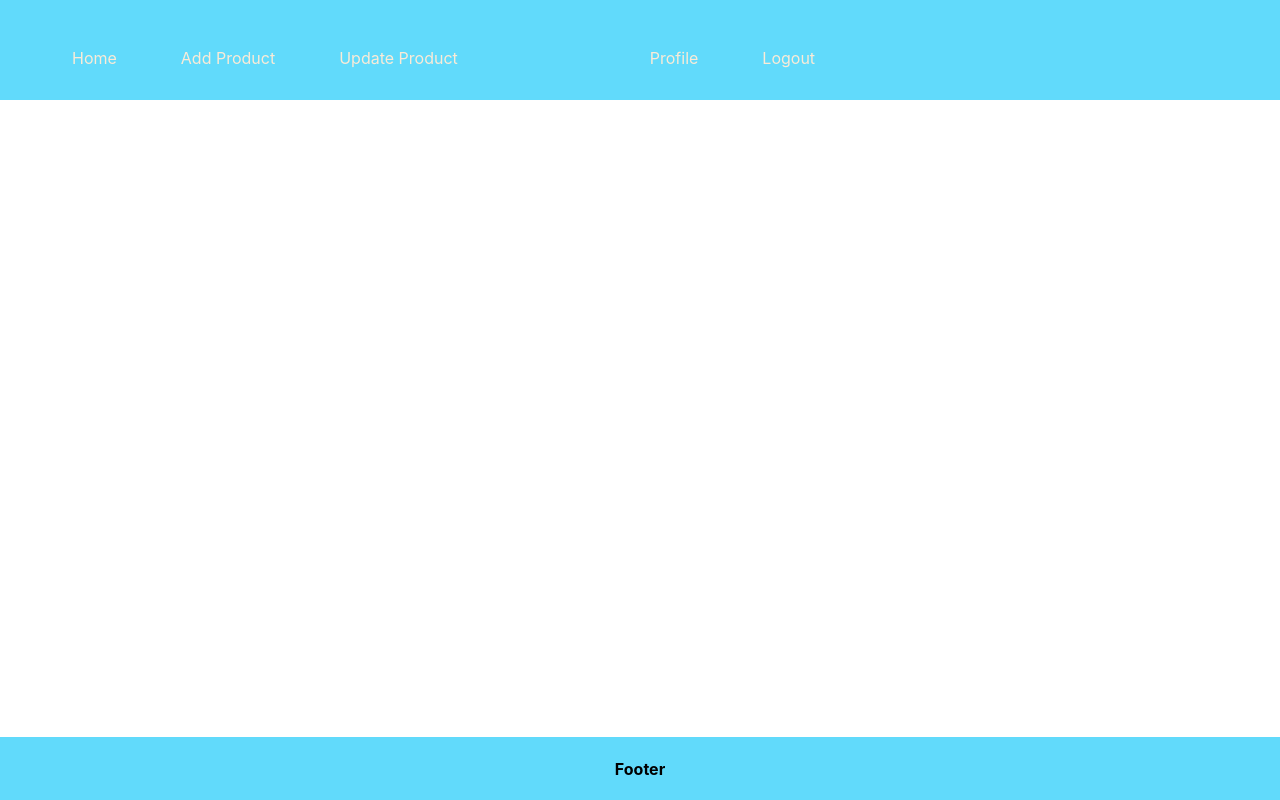
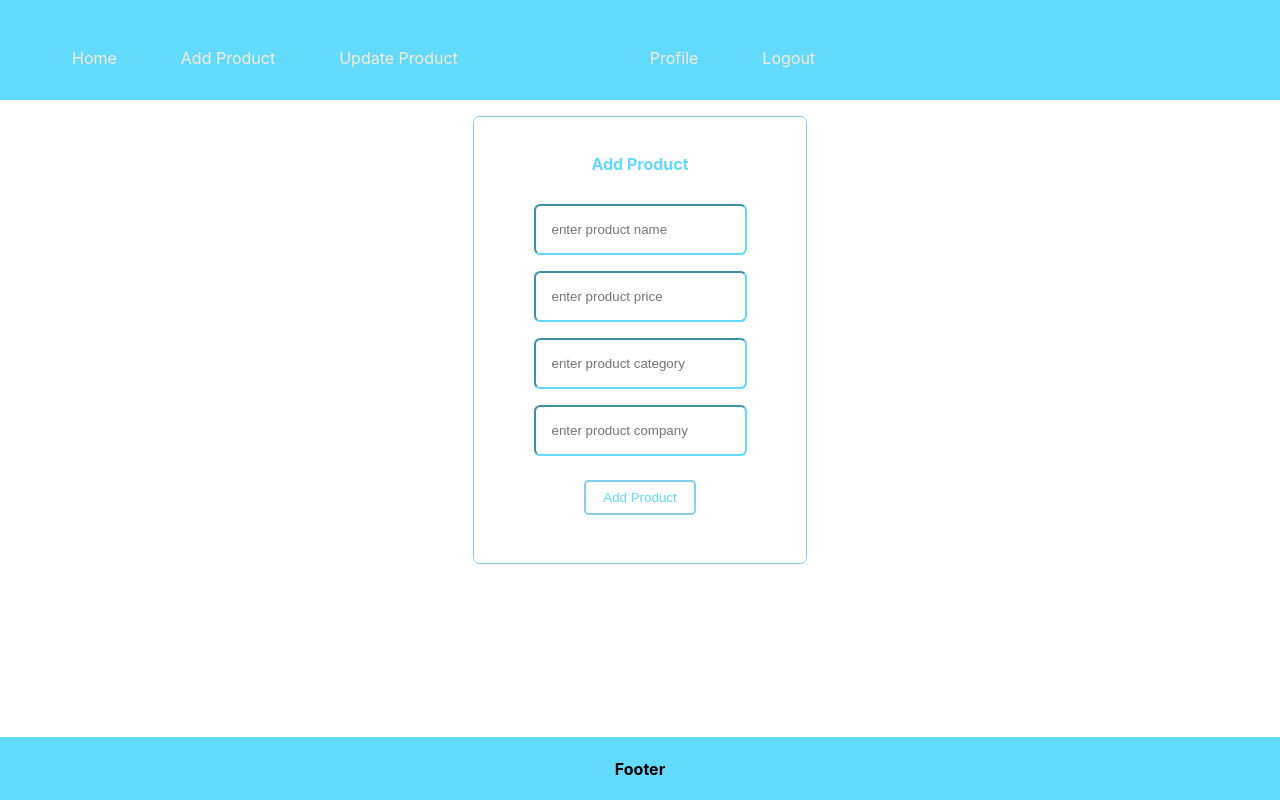
Before and after one commit to NikhilNaroliya/e-com, a React (Create React App) app in the folder frontEnd/: page /add-product in a window 1280 px wide. Shown: the top 800 px of the page. Built offline with nearby package versions, Linux system fonts and the light colour scheme; sample sign-in values are in the browser's storage.

Commit message:
done with login and signup added addProduct page done validations

```diff
--- a/frontEnd/package.json
+++ b/frontEnd/package.json
@@ -37,5 +37,8 @@
       "last 1 firefox version",
       "last 1 safari version"
     ]
+  }, "browser": {
+    "http": false,
+    "https": false
   }
 }
--- a/frontEnd/src/App.css
+++ b/frontEnd/src/App.css
@@ -51,6 +51,7 @@
   border-radius: 0.4rem;
 }
 #signup-btn{
+  cursor: pointer;
   border: #61dafb;
   border: 2px solid skyblue;
   color: #61dafb;
@@ -60,6 +61,13 @@
   width: 7rem;
   margin-top: 1rem;
 
+}
+.invalid-input{
+  display: block;
+  color: red;
+  margin-left: -3rem;
+
+  margin-top: -10px;
 }
 #h4-register{
   color: #61dafb;
--- a/frontEnd/src/App.js
+++ b/frontEnd/src/App.js
@@ -5,6 +5,7 @@ import {Route, BrowserRouter as Router, Routes} from 'react-router-dom'
 import Footer from './comonents/Footer';
 import SignUp from './comonents/SignUp';
 import PrivateComponent from './comonents/PrivateComponent';
+import AddProduct from './comonents/AddProduct'
 import Login from './comonents/Login';
 function App() {
   return (
@@ -15,7 +16,7 @@ function App() {
         <Route element={<PrivateComponent/>}>
       <Route path='/' element={<h4>Home page</h4>}/>
       <Route path='/update' element={<h4>Update page</h4>}/>
-      <Route path='/add' element={<h4>Add product page</h4>}/>
+      <Route path='/add-product' element={<AddProduct/>}/>
       <Route path='/profile' element={<h4>view profile </h4>}/>
       <Route path='/logout' element={<h4>Logout page</h4>}/>
 
--- /dev/null
+++ b/frontEnd/src/comonents/AddProduct.js
@@ -0,0 +1,67 @@
+import { METHODS } from 'http'
+import React, { useState } from 'react'
+
+const AddProduct =()=>{
+
+   const [name,setName]=useState('')
+   const [price,setPrice]=useState('')
+   const [category,setCategory]=useState('')
+   const [company,setCompany]=useState('')
+   const [showAdd,setAddMsg]=useState('')
+    const [err,setErr]=useState(false)
+   const collectData= async()=>{
+
+         if(!name || !price || !category || !company){
+            setErr(true);
+            setAddMsg('Add all fields')
+            return false;
+         }
+         else
+         {
+            setAddMsg('Product Added')
+            setErr(false)
+         }
+
+       const userId=JSON.parse(localStorage.getItem('user'))._id
+
+       let result= await fetch('http://localhost:4500/add-product',{
+        method:'post',
+        body:JSON.stringify({name,price,category,company,userId}),
+        headers:{
+            'Content-Type':'application/json'
+        }
+
+       })
+
+       result=await result.json()
+        console.log(result)
+
+   }
+
+    return(
+        <div className="register">
+        <h4 id="h4-register">Add Product</h4>
+
+
+        <input  onChange={(e)=>setName(e.target.value)} value={name} className="inputBox"   type="text" placeholder="enter product name" />
+        {  err && !name && <span className='invalid-input'>Enter valid name</span>}
+
+        <input
+        value={price} onChange={(e)=>setPrice(e.target.value)}
+        className="inputBox" type="number" placeholder="enter product price " />
+          {  err && !price && <span className='invalid-input'>Enter right price</span>}
+
+       <input     onChange={(e)=>setCategory(e.target.value)} value={category}
+        className="inputBox" type="text" placeholder="enter product category" />
+        {  err && !name && <span className='invalid-input'>Enter valid catgry</span>}
+
+         <input    value={company} onChange={(e)=>setCompany(e.target.value)}
+        className="inputBox" type="text" placeholder="enter product company " />
+         {  err && !name && <span className='invalid-input'>Enter valid com..</span>}
+        <button onClick={()=>collectData()} id="signup-btn" >Add Product</button>
+        <p style={{"color":err?'red':'green'}}>{showAdd}</p>
+    </div>
+    )
+}
+
+export default AddProduct
--- a/frontEnd/src/comonents/Nav.js
+++ b/frontEnd/src/comonents/Nav.js
@@ -19,7 +19,7 @@ const Nav = () => {
           </Link>
         </li>
         <li>
-          <Link className="nav-link" to="/add">
+          <Link className="nav-link" to="/add-product">
             Add Product
           </Link>
         </li>
```
Also changed, not shown: 2 other files (tests, documents, lock files or other folders).
